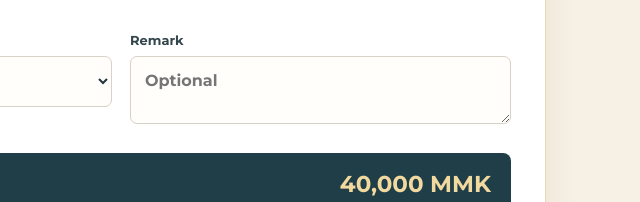
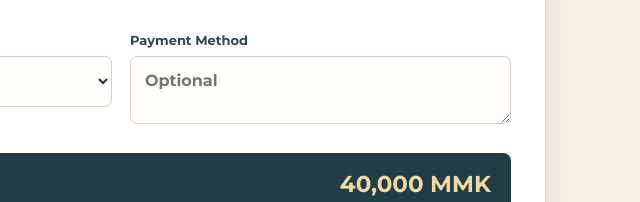
Before and after one commit to swalsoneservice-bit/bagan-marathon-2026-dinner, a plain HTML site: page index.html in a window 1280 px wide. Both pictures are taken after a click on the button "RESERVE YOUR DINNER TICKET". Shown: the part 1272-1474 px from the top of the page, 519-1159 px from the left. Drawn offline with nearby package versions, Linux system fonts and the light colour scheme.

Commit message:
Rename registration Remark label to Payment Method

```diff
--- a/index.html
+++ b/index.html
@@ -59,7 +59,7 @@
       <label>Group Registration — Total Guests *
         <select name="guests" id="guestCount" required></select>
       </label>
-      <label>Remark<textarea name="remark" rows="2" maxlength="500" placeholder="Optional"></textarea></label>
+      <label>Payment Method<textarea name="remark" rows="2" maxlength="500" placeholder="Optional"></textarea></label>
     </div>
     <div class="amount-box"><span>Total Amount</span><strong id="totalAmount">40,000 MMK</strong></div>
     <div class="payment-block">
```
